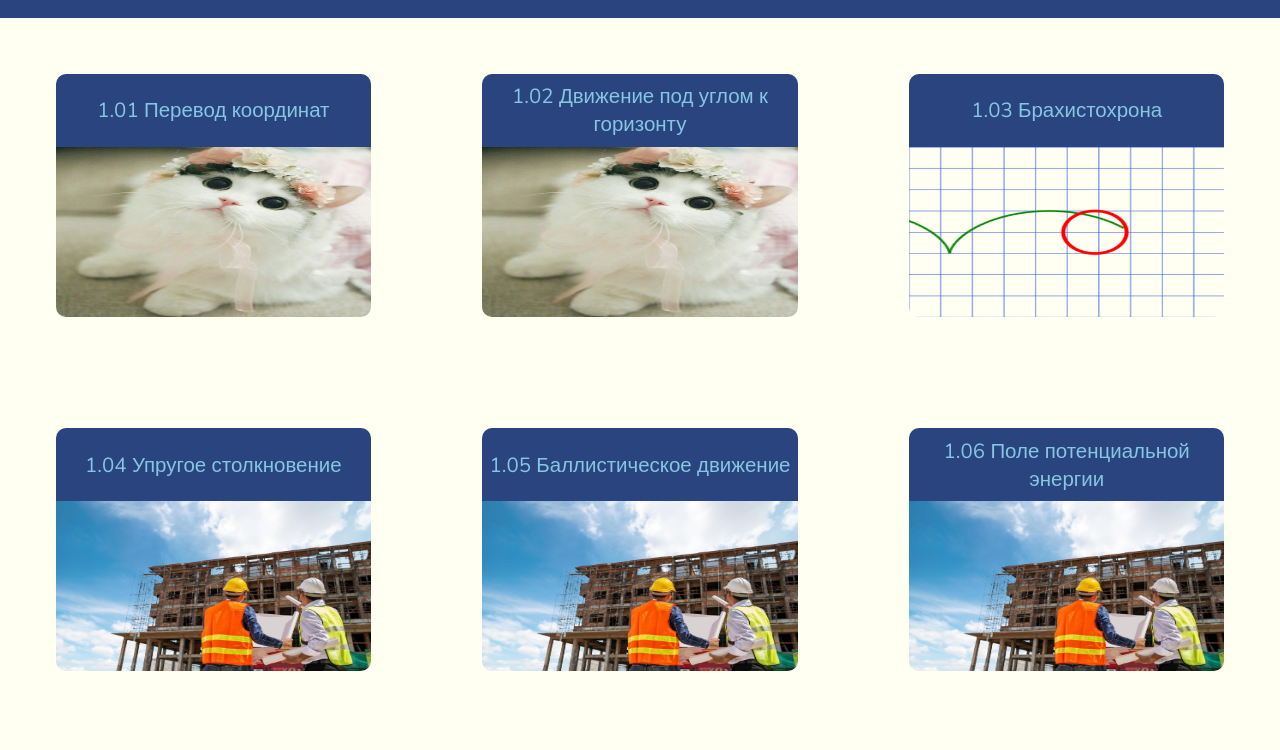
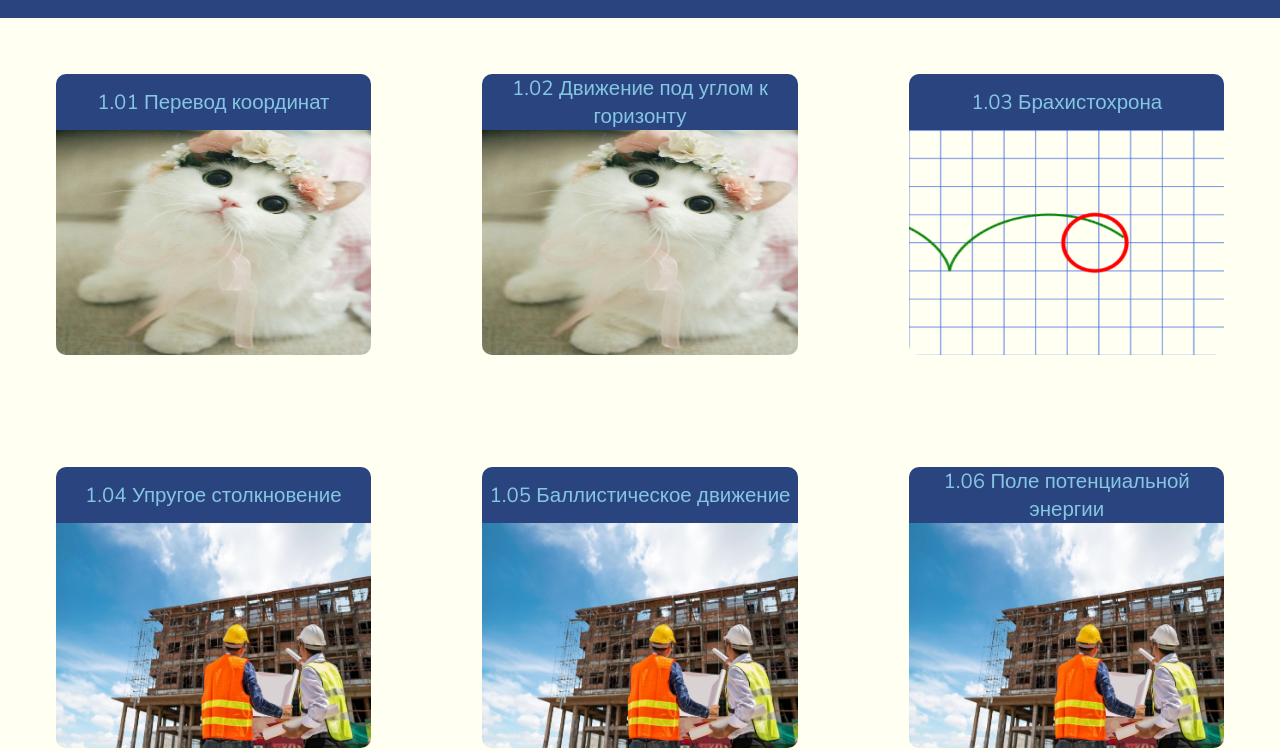
Before and after one commit to pelmesh619/physics_demos, a plain HTML site: page index.html in a window 1280 px wide. Shown: the part 62-812 px from the top of the page. Drawn offline with nearby package versions, Linux system fonts and the light colour scheme.

Commit message:
Update index.css

```diff
--- a/index.css
+++ b/index.css
@@ -4,7 +4,7 @@
 
 .modelCell {
     width: var(--modelCellWidth);
-    height: 19vw;
+    height: 22vw;
     border-radius: 10px;
     border-width: 0px;
     margin: calc(var(--modelCellWidth) * 0.15);
@@ -22,7 +22,7 @@
 }
 
 .modelCellHeader {
-    height: 30%;
+    height: calc(100% / 5);
     min-height: fit-content;
     width: 100%;
     background-color: var(--secondary-background-color);
@@ -35,7 +35,7 @@
 }
 
 .modelCellImage {
-    height: 70%;
+    height: calc(400% / 5);
     width: 100%;
 }
 
```
